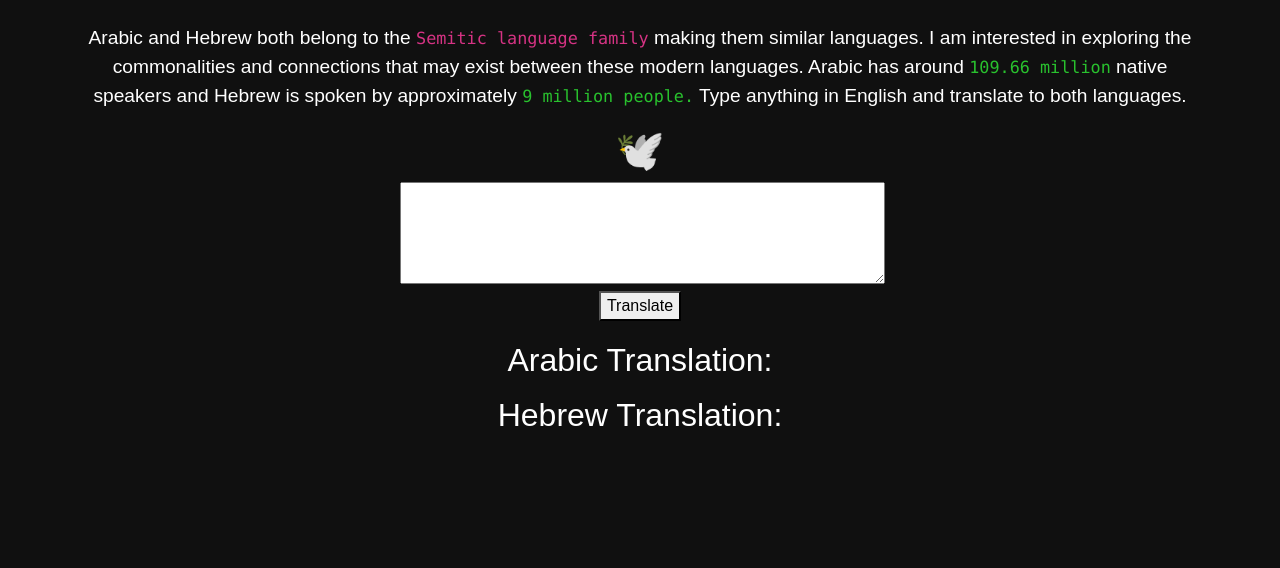
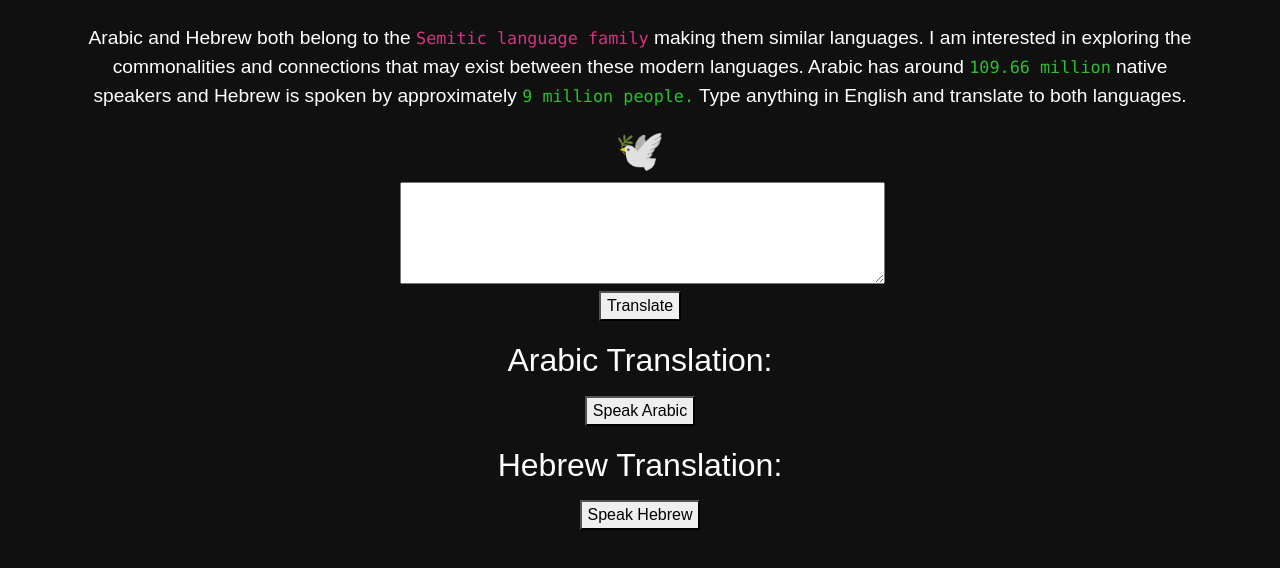
Before and after one commit to abratronics/semitic-translate-web, a plain HTML site: page index.html in a window 1280 px wide. Drawn offline with nearby package versions, Linux system fonts and the light colour scheme.

Commit message:
add text-to-speech

```diff
--- a/index.html
+++ b/index.html
@@ -53,9 +53,11 @@
 
     <h2>Arabic Translation:</h2>
     <p id="arabicOutput" style="font-size: 3.5em;"></p>
+    <button onclick="speak('arabicOutput')">Speak Arabic</button>
 
     <h2>Hebrew Translation:</h2>
     <p id="hebrewOutput" style="font-size: 3.5em;"></p>
+    <button onclick="speak('hebrewOutput')">Speak Hebrew</button>
    </div>
     <script>
         async function translateText() {
@@ -118,6 +120,14 @@
         function sleep(ms) {
             return new Promise(resolve => setTimeout(resolve, ms));
         }
+
+        // Function to speak the text of a specific element
+        function speak(elementId) {
+            const text = document.getElementById(elementId).textContent;
+            const utterance = new SpeechSynthesisUtterance(text);
+            utterance.lang = elementId === 'arabicOutput' ? 'ar-EG' : 'he-IL'; // Set language based on element
+            speechSynthesis.speak(utterance);
+        }
     </script>
 
 </body>
```
Lines whose indentation alone changed are shown as unchanged.
